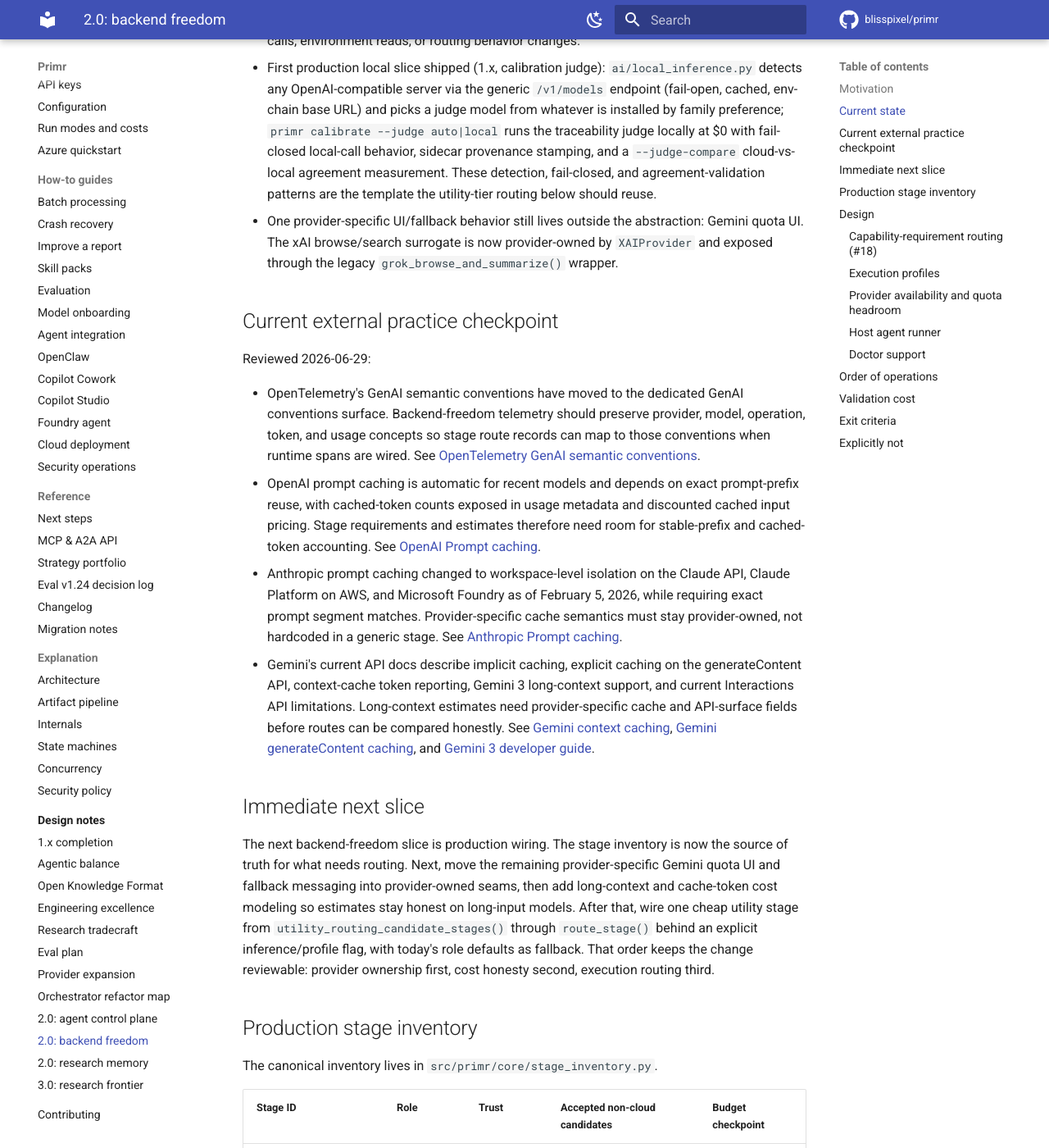
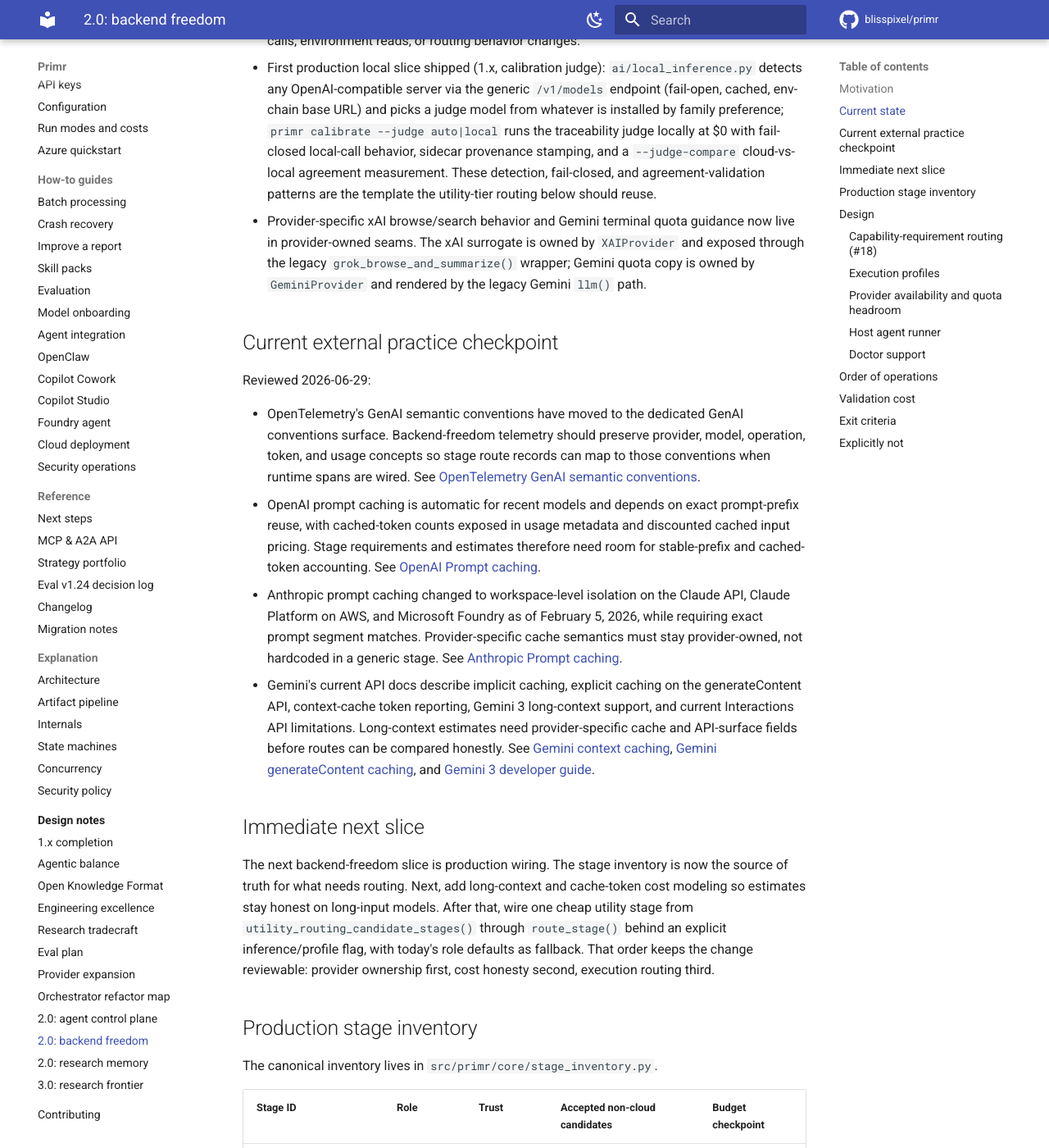
Before and after one commit to blisspixel/primr, an MkDocs documentation site: the page built from docs/design/2.0-backend-freedom.md, in a window 1280 px wide and 1400 px high, scrolled down 1632 px. Shown: the whole window at 82% size. Built offline with MkDocs 1.6.1 and Material for MkDocs 9.7.7, drawn with Linux system fonts in a browser that asks for light colours; comment, search, counter and statistics services are not loaded; some of the changed text lies outside the part shown.

Commit message:
Move Gemini quota guidance into provider seam

```diff
--- a/docs/design/2.0-backend-freedom.md
+++ b/docs/design/2.0-backend-freedom.md
@@ -70,10 +70,11 @@
   `--judge-compare` cloud-vs-local agreement measurement. These detection,
   fail-closed, and agreement-validation patterns are the template the
   utility-tier routing below should reuse.
-- One provider-specific UI/fallback behavior still lives outside the
-  abstraction: Gemini quota UI. The xAI browse/search surrogate is now
-  provider-owned by `XAIProvider` and exposed through the legacy
-  `grok_browse_and_summarize()` wrapper.
+- Provider-specific xAI browse/search behavior and Gemini terminal quota
+  guidance now live in provider-owned seams. The xAI surrogate is owned by
+  `XAIProvider` and exposed through the legacy `grok_browse_and_summarize()`
+  wrapper; Gemini quota copy is owned by `GeminiProvider` and rendered by the
+  legacy Gemini `llm()` path.
 
 ## Current external practice checkpoint
 
@@ -106,11 +107,9 @@
 ## Immediate next slice
 
 The next backend-freedom slice is production wiring. The stage inventory is now
-the source of truth for what needs routing. Next, move the remaining
-provider-specific Gemini quota UI and fallback messaging into provider-owned
-seams, then add long-context and cache-token cost modeling so estimates stay
-honest on long-input models.
-After that, wire one cheap utility stage from
+the source of truth for what needs routing. Next, add long-context and
+cache-token cost modeling so estimates stay honest on long-input models. After
+that, wire one cheap utility stage from
 `utility_routing_candidate_stages()` through `route_stage()` behind an explicit
 inference/profile flag, with today's role defaults as fallback. That order
 keeps the change reviewable: provider ownership first, cost honesty second,
@@ -268,8 +267,9 @@
 7. Move xAI browse/search surrogate into providers - DONE in
    `ai/providers/xai.py`: `XAIProvider` owns the Responses API browse/search
    call and `grok_browse_and_summarize()` is compatibility glue.
-8. Move the remaining Gemini quota UI/fallback messaging into provider-owned
-   seams
+8. Move Gemini quota UI/fallback messaging into provider-owned seams - DONE in
+   `ai/providers/gemini.py`: `GeminiProvider` owns terminal quota guidance and
+   `llm()` renders it generically.
 9. Long-context surcharge and cache-token modeling in estimates
 10. Host-agent runner seam with fake-runner tests - DONE in
    `ai/host_agent_runner.py`; next is the first official host-runner pilot
--- a/pyproject.toml
+++ b/pyproject.toml
@@ -4,7 +4,7 @@
 
 [project]
 name = "primr"
-version = "1.34.23"
+version = "1.34.24"
 description = "Turn any company or organization URL into a strategic intelligence brief. Adaptive scraping + AI-powered research and synthesis."
 readme = "README.md"
 license = "Apache-2.0"
--- a/src/primr/__init__.py
+++ b/src/primr/__init__.py
@@ -9,7 +9,7 @@
 - REST API for research requests (optional, requires fastapi)
 """
 
-__version__ = "1.34.23"
+__version__ = "1.34.24"
 __author__ = "Nick Seal"
 
 # Subpackages are available via direct import:
```
Also changed, not shown: ROADMAP.md (+6 -6 lines), docs/CHANGELOG.md (+12 -0 lines), docs/NEXT_STEPS.md (+4 -4 lines), 6 other files.
